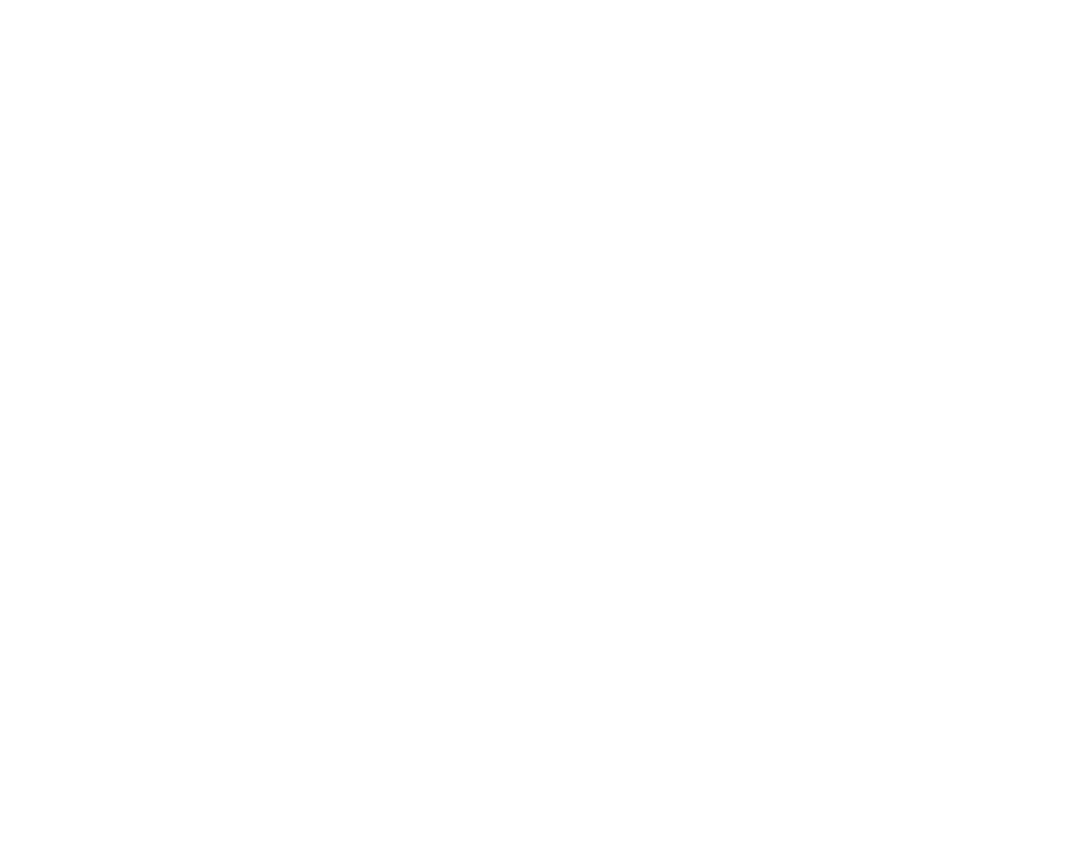
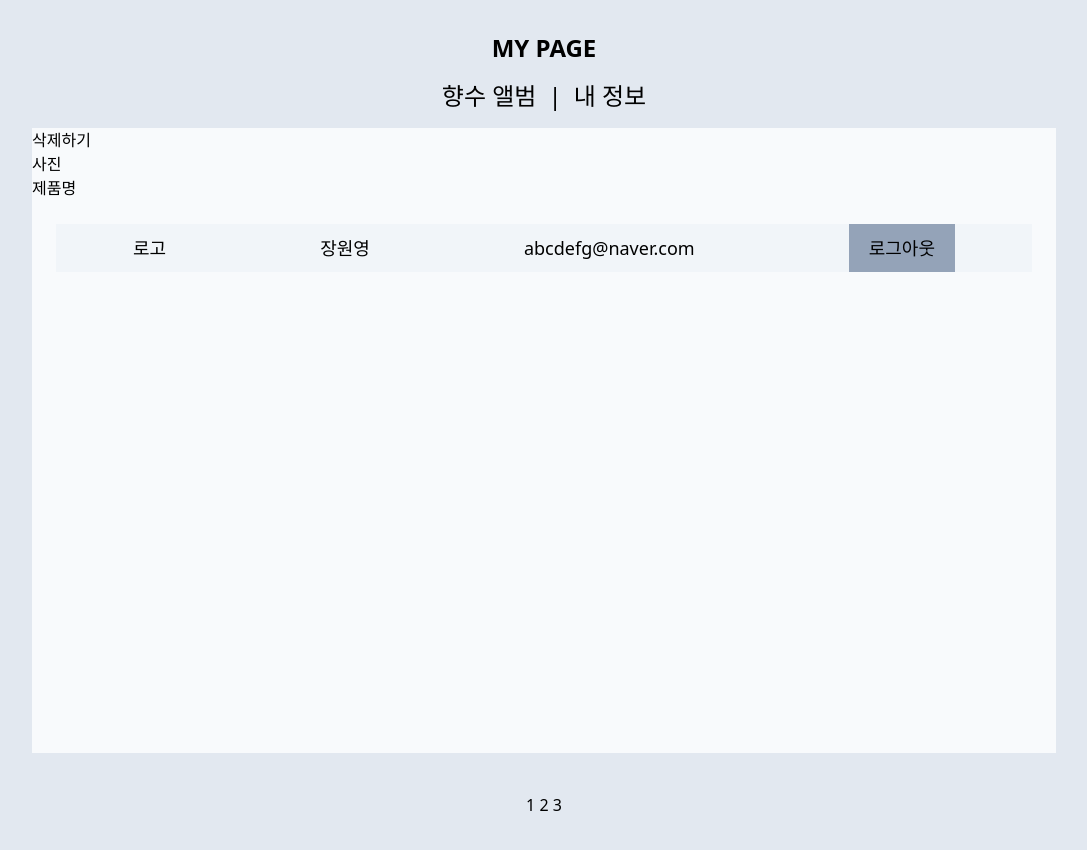
Before and after one commit to jerimy321/perfume-client, a React (Create React App) app: page /mypage in a window 1280 px wide. Before the commit this address had no page. Shown: the top 850 px of the page, without its empty margins (96-1183 px from the left). Before the commit the page ends 800 px from the top, so only its background shows below. Built offline with nearby package versions, Linux system fonts and the light colour scheme.

Commit message:
create: mypage 기본틀

```diff
--- a/src/App.tsx
+++ b/src/App.tsx
@@ -2,6 +2,7 @@ import React from 'react';
 import { BrowserRouter, Routes, Route } from 'react-router-dom';
 import Main from './pages/main';
 import Home from './pages/home';
+import Mypage from './pages/mypage';
 
 function App() {
   return (
@@ -9,6 +10,7 @@ function App() {
       <Routes>
         <Route path="/" element={<Home />} />
         <Route path="/main" element={<Main />} />
+        <Route path="/mypage" element={<Mypage />} />
       </Routes>
     </BrowserRouter>
   );
--- /dev/null
+++ b/src/components/album.tsx
@@ -0,0 +1,10 @@
+import MyPagePerfume from './myPagePerfume';
+
+export default function Album() {
+  return (
+    <div className="flex flex-col">
+      <p>삭제하기</p>
+      <MyPagePerfume />
+    </div>
+  );
+}
--- /dev/null
+++ b/src/components/myPagePerfume.tsx
@@ -0,0 +1,8 @@
+export default function MyPagePerfume() {
+  return (
+    <div>
+      <div>사진</div>
+      <div>제품명</div>
+    </div>
+  );
+}
--- /dev/null
+++ b/src/components/myinfo.tsx
@@ -0,0 +1,12 @@
+import Button from './button';
+
+export default function Myinfo() {
+  return (
+    <div className="flex flex-row items-center justify-around m-6 bg-slate-100">
+      <div className="text-lg">로고</div>
+      <div className="text-lg">장원영</div>
+      <div className="text-lg">abcdefg@naver.com</div>
+      <Button text={'로그아웃'} type={'rounded-none'} />
+    </div>
+  );
+}
--- /dev/null
+++ b/src/pages/mypage.tsx
@@ -0,0 +1,22 @@
+import Album from '../components/album';
+import Myinfo from '../components/myinfo';
+
+export default function Mypage() {
+  return (
+    <div className="flex flex-col items-center bg-slate-200">
+      <div className="flex flex-col items-center my-4">
+        <h1 className="p-4 text-2xl font-bold">MY PAGE</h1>
+        <div className="flex flex-row gap-3">
+          <h2 className="text-2xl">향수 앨범</h2>
+          <h2 className="text-2xl">|</h2>
+          <h2 className="text-2xl">내 정보</h2>
+        </div>
+      </div>
+      <div className="flex flex-col bg-slate-50 h-[625px] w-4/5">
+        <Album />
+        <Myinfo />
+      </div>
+      <div className="py-10">1 2 3</div>
+    </div>
+  );
+}
```
